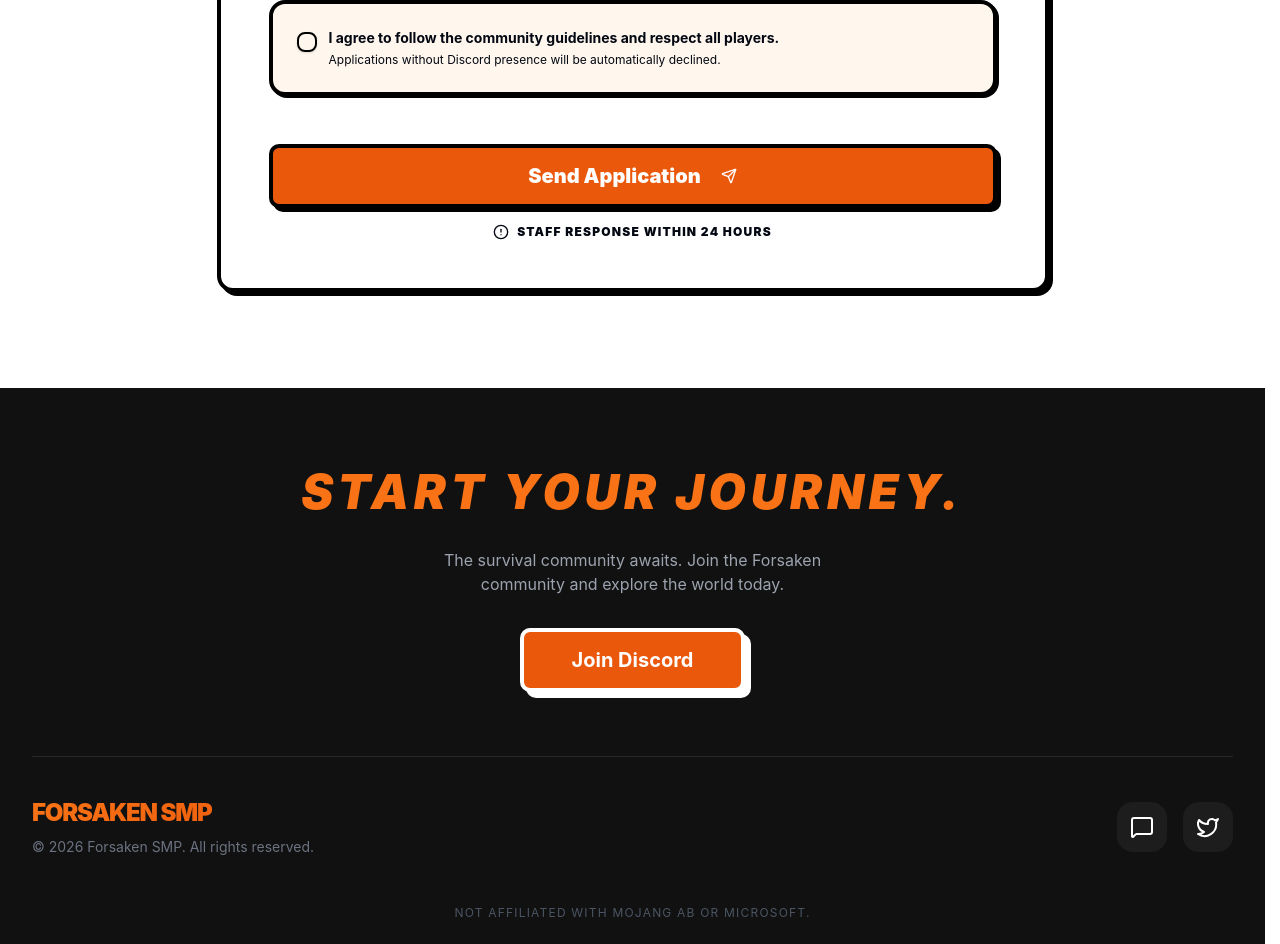
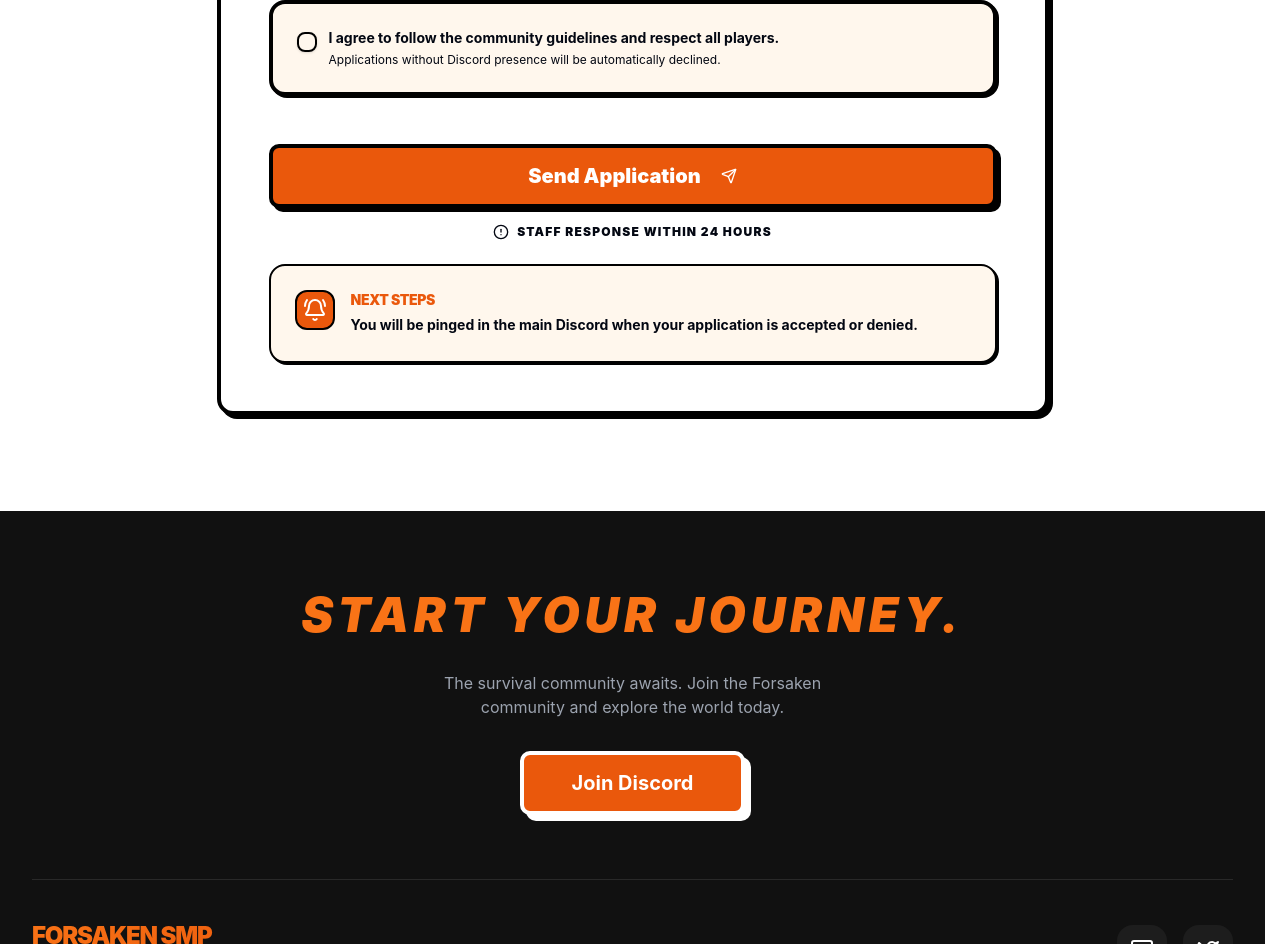
Before and after one commit to Vsploit/forsaken-smp-website, a React (Vite) app: page / in a window 1280 px wide. Shown: the part 4960-5904 px from the top of the page. Built offline with nearby package versions, Linux system fonts and the light colour scheme.

Commit message:
feat: Application Review Clarity Update
Enhance the user experience in the Application section by adding a clear notification note regarding the Discord-based review process, ensuring applicants know exactly where and how to expect a response.

```diff
--- a/src/components/landing/ApplicationSection.tsx
+++ b/src/components/landing/ApplicationSection.tsx
@@ -9,7 +9,7 @@
 import { Checkbox } from '@/components/ui/checkbox';
 import { Form, FormControl, FormField, FormItem, FormLabel, FormMessage, FormDescription } from '@/components/ui/form';
 import { toast } from 'sonner';
-import { Send, FileText, AlertCircle } from 'lucide-react';
+import { Send, FileText, AlertCircle, BellRing } from 'lucide-react';
 const formSchema = z.object({
   age: z.string().min(1, "Age is required"),
   discord: z.string().min(2, "Invalid Discord username"),
@@ -203,7 +203,8 @@
                   )}
                 />
               </div>
-              <div className="pt-4">
+              <div className="pt-4 space-y-6">
+                <div>
                   <Button
                     type="submit"
                     disabled={form.formState.isSubmitting}
@@ -217,6 +218,19 @@
                     Staff response within 24 hours
                   </div>
                 </div>
+                {/* Next Steps Information Box */}
+                <div className="mt-8 p-6 bg-orange-50 border-2 border-black rounded-xl shadow-hard-sm flex items-start gap-4">
+                  <div className="shrink-0 w-10 h-10 bg-orange-600 rounded-lg border-2 border-black flex items-center justify-center text-white">
+                    <BellRing className="w-6 h-6" />
+                  </div>
+                  <div className="space-y-1">
+                    <p className="text-sm font-black uppercase tracking-tight text-orange-600">Next Steps</p>
+                    <p className="text-sm font-bold text-foreground leading-relaxed">
+                      You will be pinged in the main Discord when your application is accepted or denied.
+                    </p>
+                  </div>
+                </div>
+              </div>
             </form>
           </Form>
         </RetroCard>
```
Lines whose indentation alone changed are shown as unchanged.
